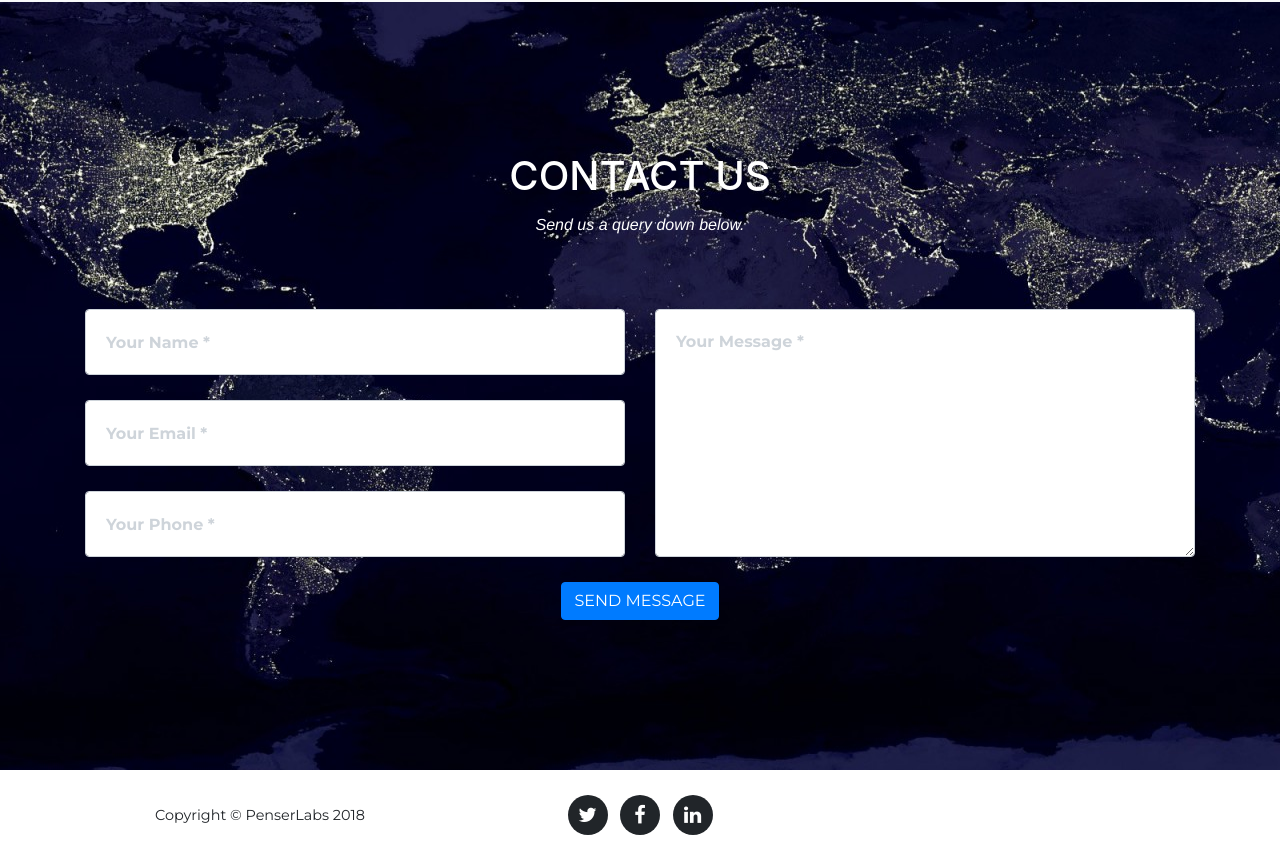
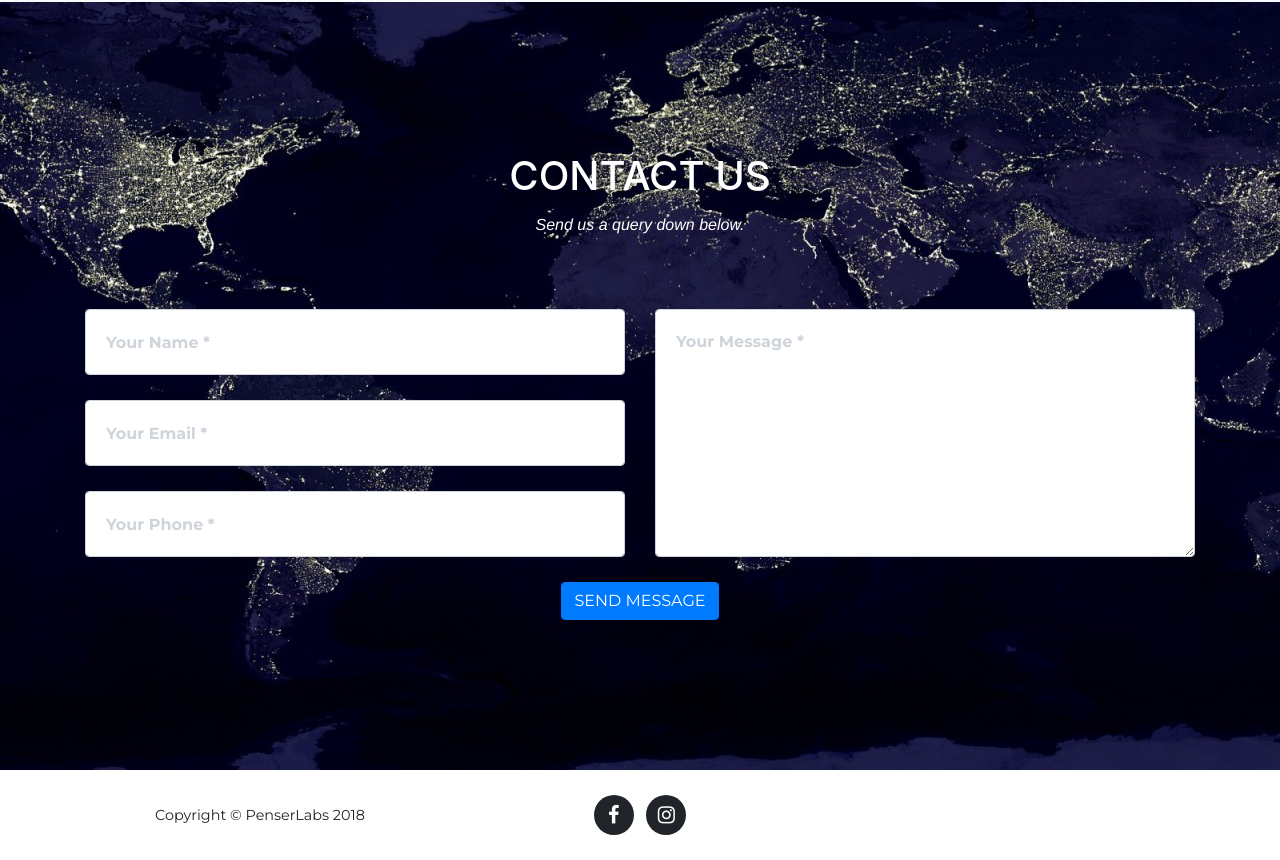
Before and after one commit to PenserLabs/PenserLabs.github.io, a website with bundled scripts: page index.html in a window 1280 px wide. Shown: the part 3731-4591 px from the top of the page. Built offline with nearby package versions, Linux system fonts and the light colour scheme; files whose address does not match are found by name; a web font is replaced by a local one.

Commit message:
Href added

```diff
--- a/index.html
+++ b/index.html
@@ -325,18 +325,13 @@
           <div class="col-md-4">
             <ul class="list-inline social-buttons">
               <li class="list-inline-item">
-                <a href="#">
-                  <i class="fa fa-twitter"></i>
-                </a>
-              </li>
-              <li class="list-inline-item">
-                <a href="#">
+                <a href="https://www.facebook.com/penserlabs/" target="_BLANK">
                   <i class="fa fa-facebook"></i>
                 </a>
               </li>
               <li class="list-inline-item">
-                <a href="#">
-                  <i class="fa fa-linkedin"></i>
+                <a href="https://www.instagram.com/penserlabs/" target="_BLANK">
+                  <i class="fa fa-instagram"></i>
                 </a>
               </li>
             </ul>
```
Also changed, not shown: img/about/1.jpg (deleted), img/about/2.jpg (deleted), img/about/3.jpg (deleted), img/about/4.jpg (deleted).
